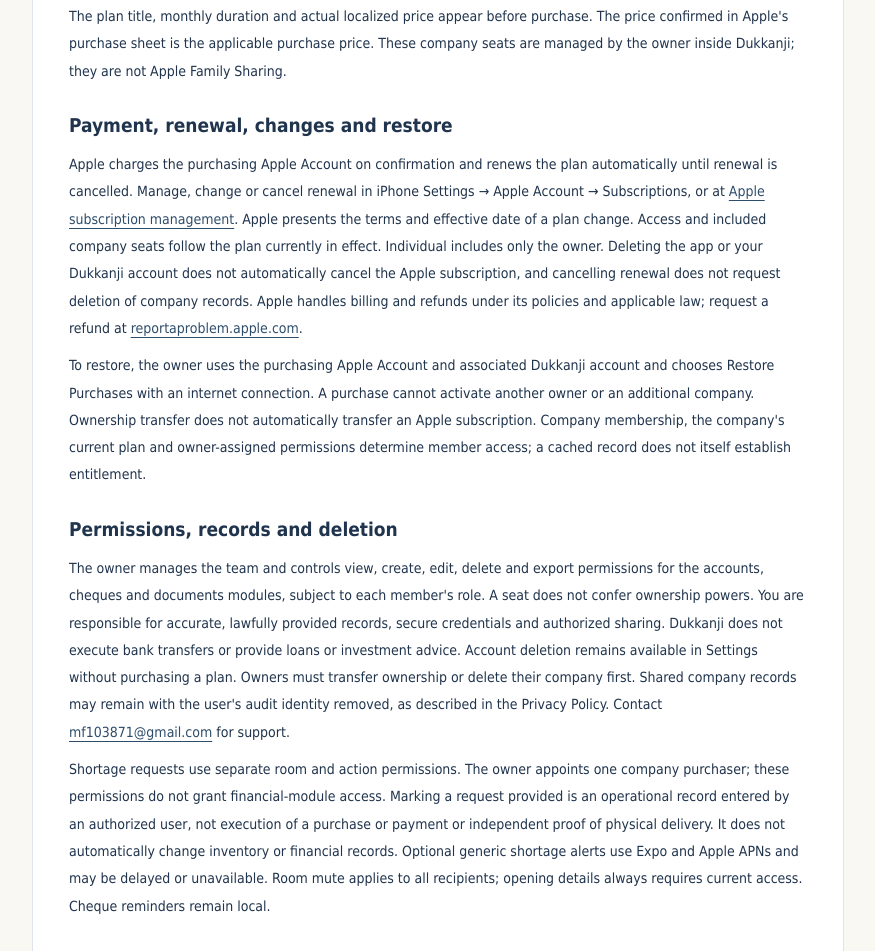
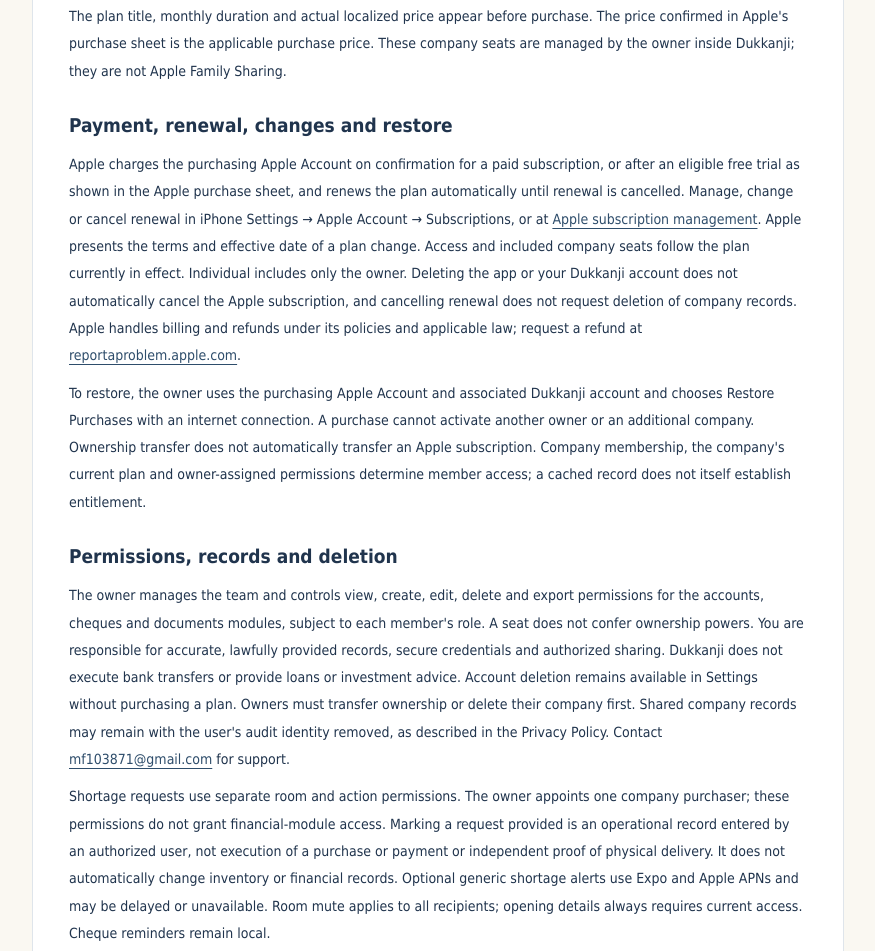
Before and after one commit to mf103871-boop/mf103871-boop.github.io, a plain HTML site: page Dhimam/terms/index.html in a window 1280 px wide. Shown: the part 4022-4973 px from the top of the page, without its empty margins (202-1077 px from the left). Drawn offline with Linux system fonts and the light colour scheme.

Commit message:
Clarify English subscription billing timing for eligible free trials

```diff
--- a/Dhimam/terms/index.html
+++ b/Dhimam/terms/index.html
@@ -61,7 +61,7 @@
 <p>The app is free to download. The main company owner buys an auto-renewable monthly plan through the App Store. The subscription is bound to that owner's Dukkanji account and exactly one company. Individual costs USD 49 per month in the US storefront and covers the owner alone. Team costs USD 99 per month in the US storefront and covers the owner plus up to 10 additional company members, 11 people in total. Invited team members do not need separate paid subscriptions for that covered company. One purchase does not cover multiple companies. Eligible customers may receive a 14-day introductory free trial when shown by the App Store before confirmation. The trial starts only after you approve the Apple subscription and then renews automatically at the monthly plan price unless canceled. Apple determines eligibility; one introductory offer is available per subscription group, not per plan or installation. Manage or cancel renewal at any time in your Apple subscriptions; access continues until the store-reported expiry.</p>
 <p>The plan title, monthly duration and actual localized price appear before purchase. The price confirmed in Apple's purchase sheet is the applicable purchase price. These company seats are managed by the owner inside Dukkanji; they are not Apple Family Sharing.</p>
 <h3>Payment, renewal, changes and restore</h3>
-<p>Apple charges the purchasing Apple Account on confirmation and renews the plan automatically until renewal is cancelled. Manage, change or cancel renewal in iPhone Settings → Apple Account → Subscriptions, or at <a href="https://apps.apple.com/account/subscriptions">Apple subscription management</a>. Apple presents the terms and effective date of a plan change. Access and included company seats follow the plan currently in effect. Individual includes only the owner. Deleting the app or your Dukkanji account does not automatically cancel the Apple subscription, and cancelling renewal does not request deletion of company records. Apple handles billing and refunds under its policies and applicable law; request a refund at <a href="https://reportaproblem.apple.com/">reportaproblem.apple.com</a>.</p>
+<p>Apple charges the purchasing Apple Account on confirmation for a paid subscription, or after an eligible free trial as shown in the Apple purchase sheet, and renews the plan automatically until renewal is cancelled. Manage, change or cancel renewal in iPhone Settings → Apple Account → Subscriptions, or at <a href="https://apps.apple.com/account/subscriptions">Apple subscription management</a>. Apple presents the terms and effective date of a plan change. Access and included company seats follow the plan currently in effect. Individual includes only the owner. Deleting the app or your Dukkanji account does not automatically cancel the Apple subscription, and cancelling renewal does not request deletion of company records. Apple handles billing and refunds under its policies and applicable law; request a refund at <a href="https://reportaproblem.apple.com/">reportaproblem.apple.com</a>.</p>
 <p>To restore, the owner uses the purchasing Apple Account and associated Dukkanji account and chooses Restore Purchases with an internet connection. A purchase cannot activate another owner or an additional company. Ownership transfer does not automatically transfer an Apple subscription. Company membership, the company's current plan and owner-assigned permissions determine member access; a cached record does not itself establish entitlement.</p>
 <h3>Permissions, records and deletion</h3>
 <p>The owner manages the team and controls view, create, edit, delete and export permissions for the accounts, cheques and documents modules, subject to each member's role. A seat does not confer ownership powers. You are responsible for accurate, lawfully provided records, secure credentials and authorized sharing. Dukkanji does not execute bank transfers or provide loans or investment advice. Account deletion remains available in Settings without purchasing a plan. Owners must transfer ownership or delete their company first. Shared company records may remain with the user's audit identity removed, as described in the Privacy Policy. Contact <a href="mailto:mf103871@gmail.com">mf103871@gmail.com</a> for support.</p>
```
